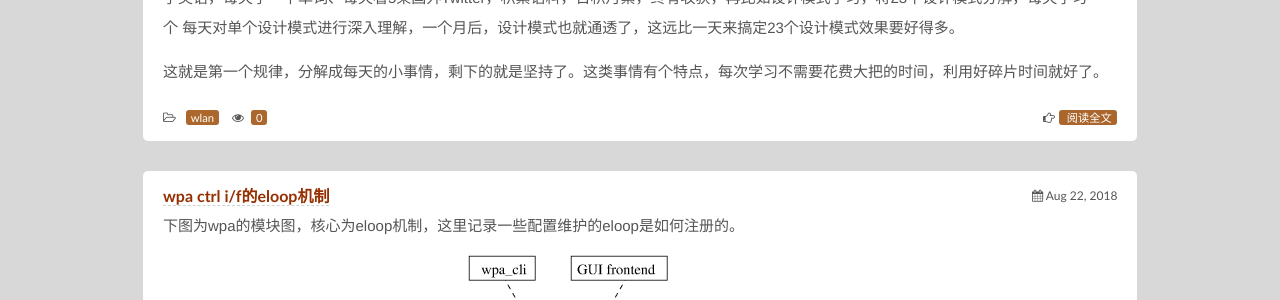
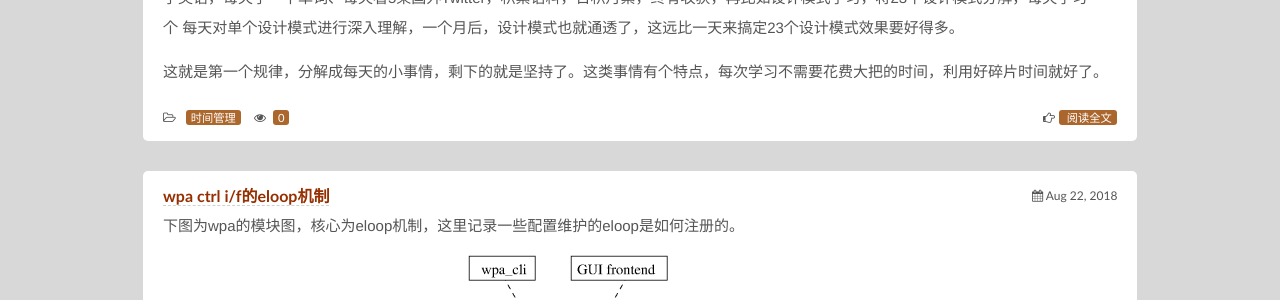
Before and after one commit to fk1091889767/tanwubin.github.io, a Jekyll site: the page built from index.html, in a window 1280 px wide and 900 px high. Shown: the part 447-747 px from the top of the window. Built offline with Jekyll 4.4.1, drawn with Linux system fonts in a browser that asks for light colours; nearby versions of some CDN libraries.

Commit message:
这些年，关于时间管理的一些感悟

```diff
--- a/_posts/2018-08-29-about-time-management.md
+++ b/_posts/2018-08-29-about-time-management.md
@@ -2,7 +2,7 @@
 layout: post
 title: 这些年，关于时间管理的一些感悟
 tags:
-- wlan
+- 时间管理
 status: publish
 type: post
 published: true
```
